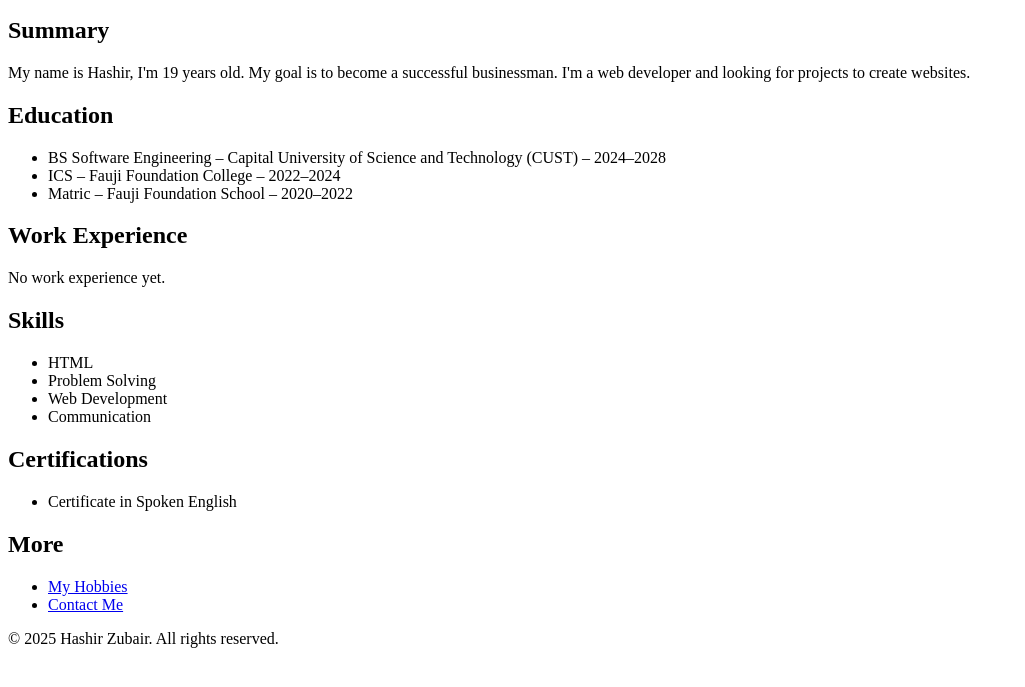
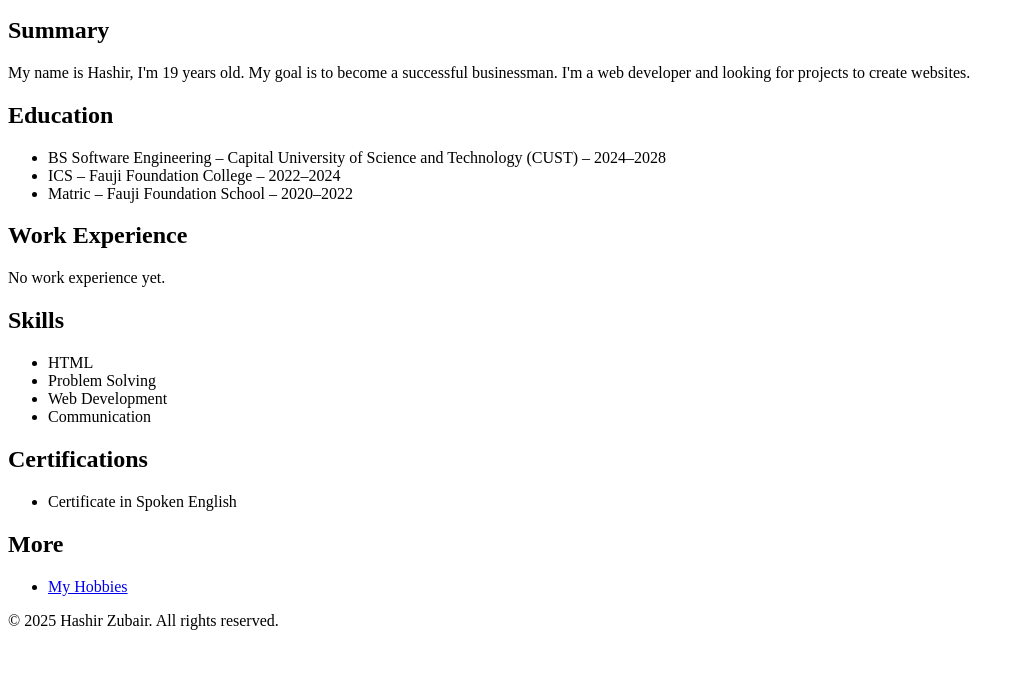
Before and after one commit to Chaudhary-max/Resume.html, a plain HTML site: page index.html in a window 1280 px wide. Shown: the part 101-788 px from the top of the page, without its empty margins (0-1025 px from the left). Drawn offline with Linux system fonts and the light colour scheme.

Commit message:
Update index.html

```diff
--- a/index.html
+++ b/index.html
@@ -38,7 +38,6 @@
     <h2>More</h2>
     <ul>
         <li><a href="hobbies.html">My Hobbies</a></li>
-        <li><a href="contact.html">Contact Me</a></li>
     </ul>
 
     <footer>
```
